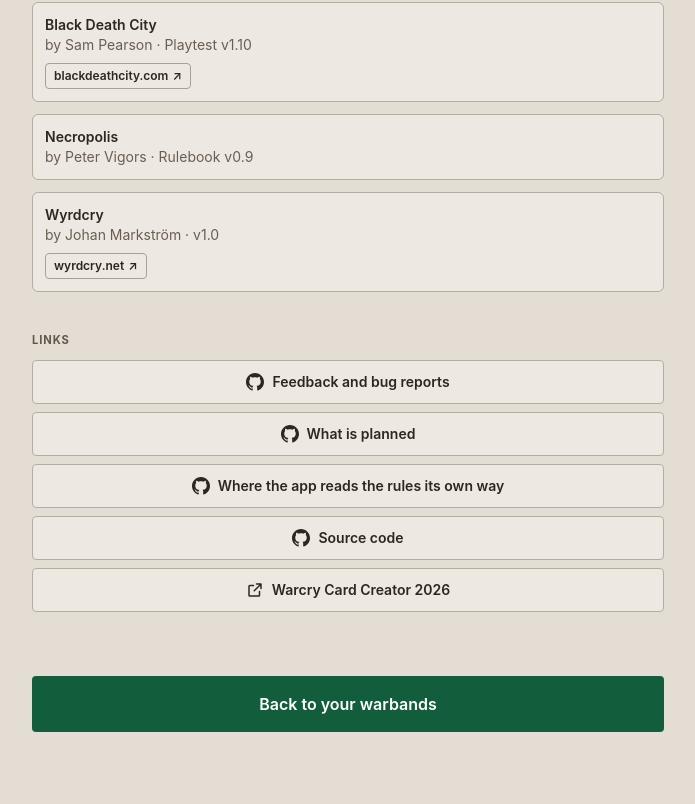
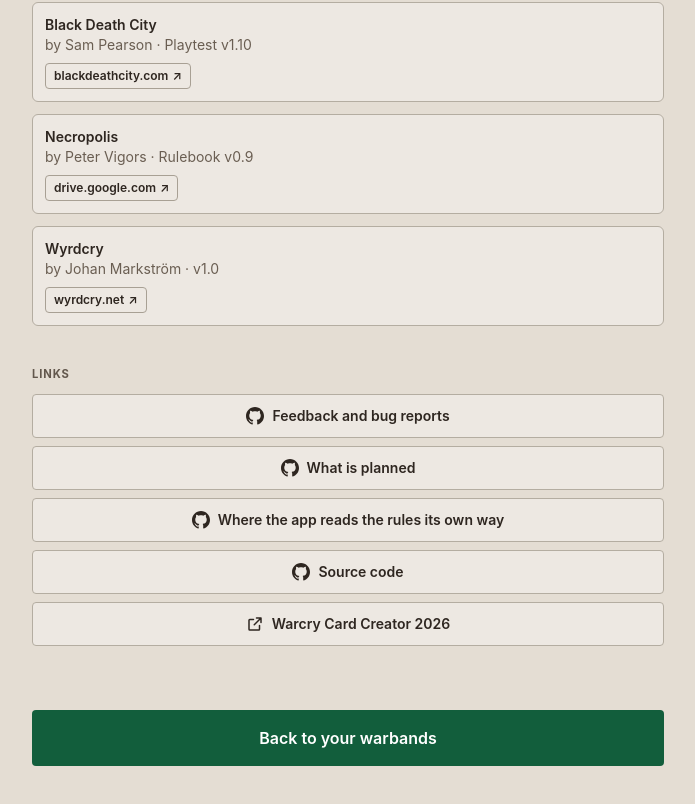
Before and after one commit to HENNIROCKS/fantasy-city-warbands, a SvelteKit app: page /info in a window 1280 px wide. Shown: the part 1275-2079 px from the top of the page, without its empty margins (292-987 px from the left). Built offline with nearby package versions, Linux system fonts and the light colour scheme.

Commit message:
Link Necropolis' rulebook on the About page again, name Peter Vigors and Necropolis in the README's disclaimer and list Necropolis as open on the roadmap, all dropped with the games to come on main

```diff
--- a/src/routes/info/+page.svelte
+++ b/src/routes/info/+page.svelte
@@ -29,7 +29,8 @@
 	/** Each game's own site and where its rules come from, by game id. */
 	const SITES: Record<string, string> = {
 		wyrdcry: 'https://wyrdcry.net',
-		'black-death-city': 'https://www.blackdeathcity.com/'
+		'black-death-city': 'https://www.blackdeathcity.com/',
+		necropolis: 'https://drive.google.com/file/d/1o60MheZKHSKCFAGHkzloo93Uj7TRvGff/'
 	};
 
 	/** The games, by name. */
```
Also changed, not shown: 2 other files (tests, documents, lock files or other folders).
